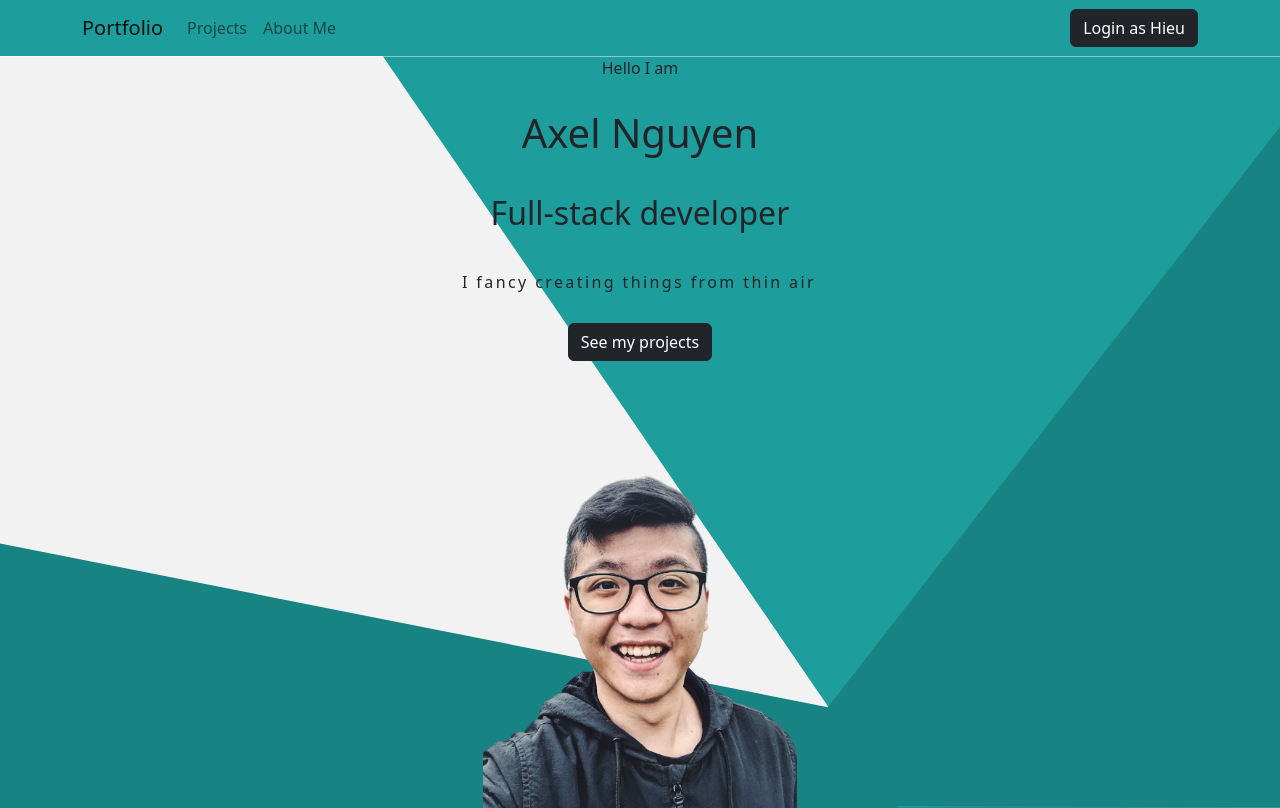
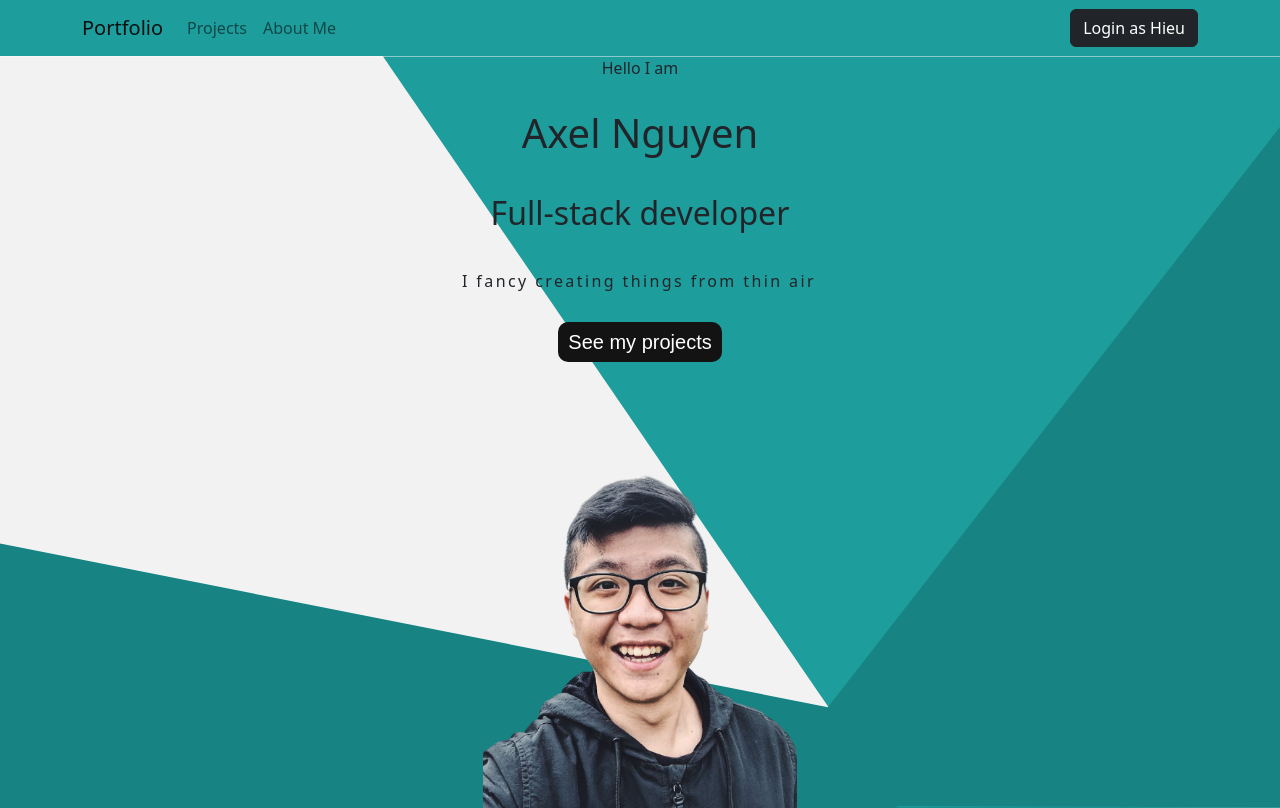
Before and after one commit to axelnguyen0701/portfolio-react, a React (Create React App) app: page / in a window 1280 px wide. Built offline with nearby package versions, Linux system fonts and the light colour scheme; no server answers.

Commit message:
Change see projects button style

```diff
--- a/src/components/Index/Info.css
+++ b/src/components/Index/Info.css
@@ -27,3 +27,39 @@
         border-color: orange;
     }
 }
+
+.button {
+    background-color: #131313;
+    -webkit-border-radius: 10px;
+    border-radius: 10px;
+    border: none;
+    color: #ffffff;
+    cursor: pointer;
+    display: inline-block;
+    font-family: Arial;
+    font-size: 20px;
+    padding: 5px 10px;
+    text-align: center;
+    text-decoration: none;
+}
+
+.button:hover {
+    background-color: rgba(255, 255, 255, 0.816);
+    color: #151515;
+    /* animation: glowing 1500ms infinite; */
+}
+
+@keyframes glowing {
+    0% {
+        background-color: rgba(255, 255, 255, 0.816);
+        box-shadow: 0 0 3px #ffffff;
+    }
+    50% {
+        background-color: rgba(255, 255, 255, 0.816);
+        box-shadow: 0 0 40px #ffffff;
+    }
+    100% {
+        background-color: rgba(255, 255, 255, 0.816);
+        box-shadow: 0 0 3px #ffffff;
+    }
+}
--- a/src/components/Index/Info.js
+++ b/src/components/Index/Info.js
@@ -23,6 +23,7 @@ export default function Info() {
                 as={Link}
                 to="/project"
                 variant="dark"
+                className="button"
             >
                 See my projects
             </Button>
```
